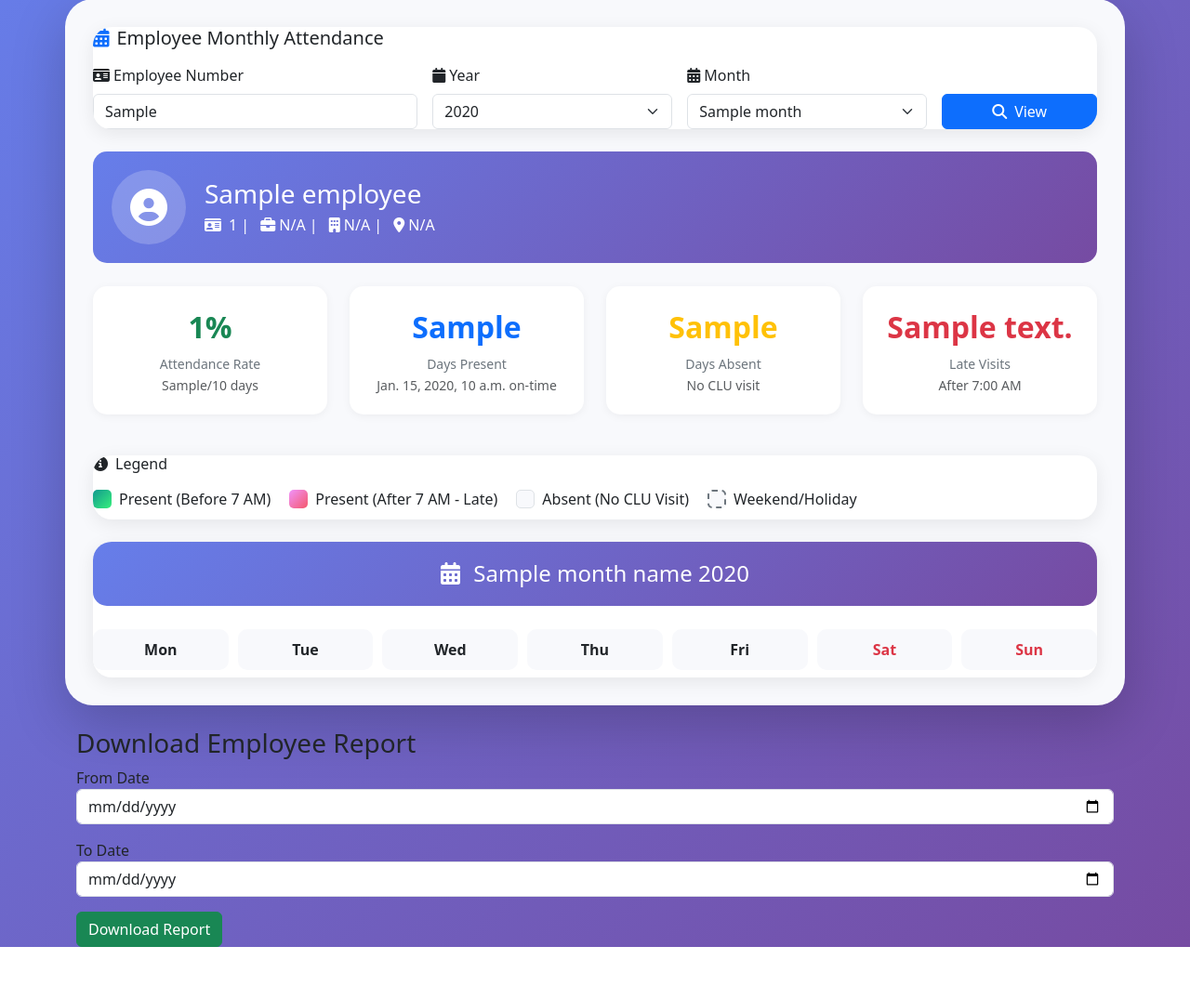
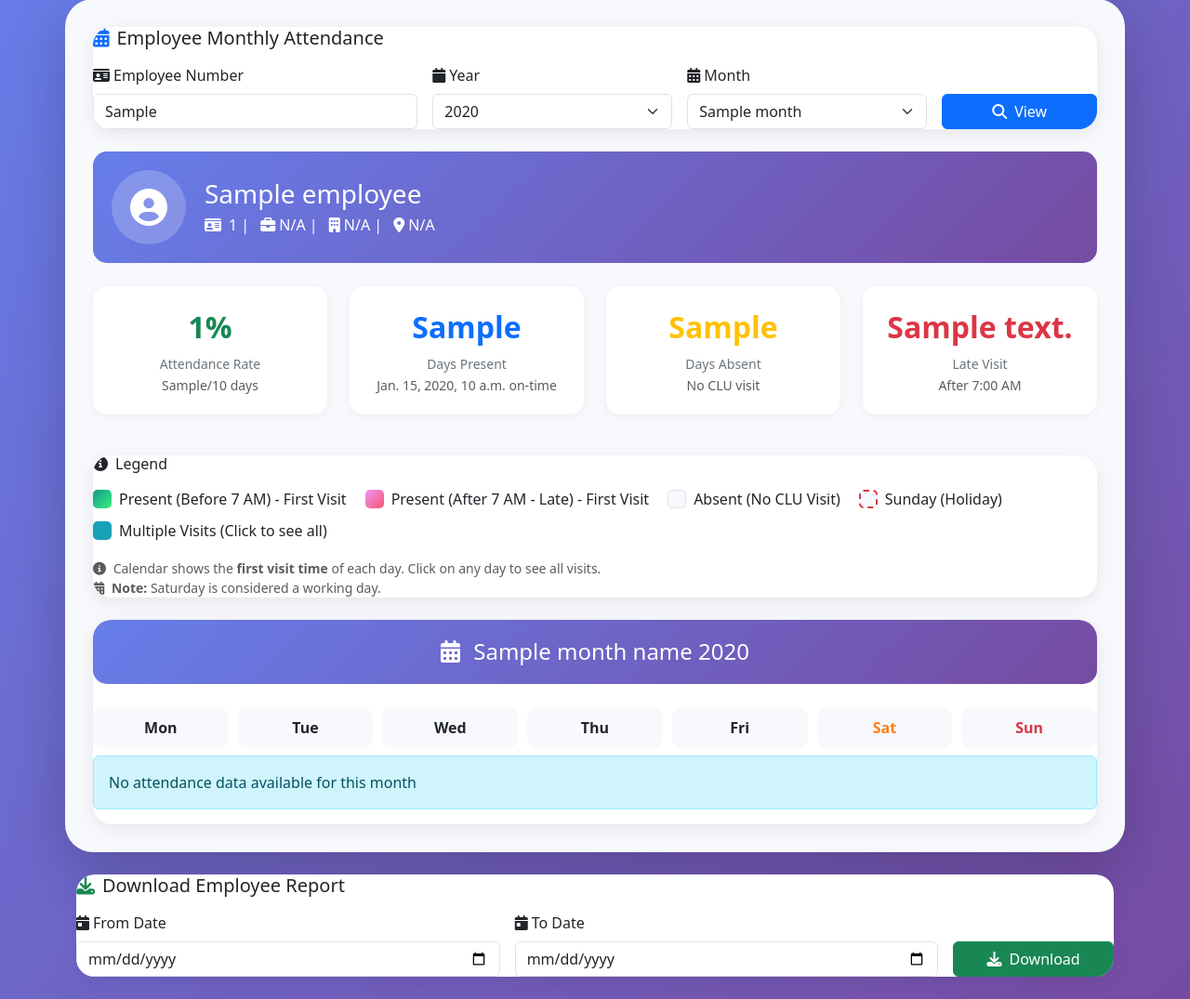
Before and after one commit to Manoj-python/whatsapp_new, a Django app: template financehub/templates/financehub/employee_monthly_attendance.html in a window 1280 px wide. Shown: the part 81-1156 px from the top of the page at 93% size. Before the commit the page ends 1100 px from the top, so only its background shows below. Run offline with Django 5.2, Linux system fonts and the light colour scheme; the template is opened without the code that fills it: most values are stand-ins (such as "Sample title", 1, 10 or a date in 2020); parts of the project's set-up code (start-up, migrations or seed data) failed here and were passed over; some libraries are stand-ins or nearby versions.

Commit message:
Update attendance and messaging features

```diff
--- a/financehub/templates/financehub/employee_monthly_attendance.html
+++ b/financehub/templates/financehub/employee_monthly_attendance.html
@@ -201,6 +229,14 @@
             padding: 10px;
             background: #f8f9fc;
             border-radius: 10px;
+        }
+
+        .weekday-header.saturday {
+            color: #fd7e14;
+        }
+
+        .weekday-header.sunday {
+            color: #dc3545;
         }
 
         @media (max-width: 768px) {
@@ -395,7 +430,7 @@
             <div class="col-md-3 col-6">
                 <div class="stats-card text-center">
                     <div class="stat-number text-danger">{{ late_visits }}</div>
-                    <p class="stat-label">Late Visits</p>
+                    <p class="stat-label">Late Visit</p>
                     <small class="text-muted">After 7:00 AM</small>
                 </div>
             </div>
@@ -410,20 +445,30 @@
                 <div class="d-flex flex-wrap">
                     <div class="legend-item">
                         <div class="legend-color" style="background: linear-gradient(135deg, #11998e 0%, #38ef7d 100%);"></div>
-                        <span>Present (Before 7 AM)</span>
+                        <span>Present (Before 7 AM) - First Visit</span>
                     </div>
                     <div class="legend-item">
                         <div class="legend-color" style="background: linear-gradient(135deg, #f093fb 0%, #f5576c 100%);"></div>
-                        <span>Present (After 7 AM - Late)</span>
+                        <span>Present (After 7 AM - Late) - First Visit</span>
                     </div>
                     <div class="legend-item">
                         <div class="legend-color" style="background: #f8f9fc; border: 1px solid #dee2e6;"></div>
                         <span>Absent (No CLU Visit)</span>
                     </div>
                     <div class="legend-item">
-                        <div class="legend-color" style="background: #f8f9fc; border: 2px dashed #6c757d;"></div>
-                        <span>Weekend/Holiday</span>
+                        <div class="legend-color" style="background: #f8f9fc; border: 2px dashed #dc3545;"></div>
+                        <span>Sunday (Holiday)</span>
                     </div>
+                    <div class="legend-item">
+                        <div class="legend-color" style="background: #17a2b8;"></div>
+                        <span>Multiple Visits (Click to see all)</span>
+                    </div>
+                </div>
+                <div class="mt-2 text-muted small">
+                    <i class="fas fa-info-circle me-1"></i>
+                    Calendar shows the <strong>first visit time</strong> of each day. Click on any day to see all visits.
+                    <br><i class="fas fa-calendar-alt me-1"></i>
+                    <strong>Note:</strong> Saturday is considered a working day.
                 </div>
             </div>
         </div>
@@ -444,8 +489,8 @@
                     <div class="weekday-header">Wed</div>
                     <div class="weekday-header">Thu</div>
                     <div class="weekday-header">Fri</div>
-                    <div class="weekday-header text-danger">Sat</div>
-                    <div class="weekday-header text-danger">Sun</div>
+                    <div class="weekday-header saturday">Sat</div>
+                    <div class="weekday-header sunday">Sun</div>
                 </div>
 
                 <!-- Calendar Days Container -->
@@ -460,16 +505,46 @@
     {% endif %}
 </div>
 
+<!-- Download Report Section -->
+<div class="container mt-4 mb-4">
+    <div class="attendance-card">
+        <div class="card-body">
+            <h5 class="card-title mb-3">
+                <i class="fas fa-download text-success me-2"></i>Download Employee Report
+            </h5>
+            <form method="get" action="{% url 'employee_report' %}" class="row g-3">
+                <div class="col-md-5">
+                    <label class="form-label">
+                        <i class="fas fa-calendar-day me-1"></i>From Date
+                    </label>
+                    <input type="date" name="from_date" class="form-control" required>
+                </div>
+                <div class="col-md-5">
+                    <label class="form-label">
+                        <i class="fas fa-calendar-day me-1"></i>To Date
+                    </label>
+                    <input type="date" name="to_date" class="form-control" required>
+                </div>
+                <div class="col-md-2 d-flex align-items-end">
+                    <button type="submit" class="btn btn-success w-100">
+                        <i class="fas fa-download me-2"></i>Download
+                    </button>
+                </div>
+            </form>
+        </div>
+    </div>
+</div>
+
 <!-- Modal for Day Details -->
 <div class="modal fade" id="dayModal" tabindex="-1">
-    <div class="modal-dialog modal-dialog-centered">
+    <div class="modal-dialog modal-lg modal-dialog-centered">
         <div class="modal-content">
-            <div class="modal-header">
+            <div class="modal-header bg-primary text-white">
                 <h5 class="modal-title">
                     <i class="fas fa-calendar-day me-2"></i>
                     <span id="modalDate"></span>
                 </h5>
-                <button type="button" class="btn-close" data-bs-dismiss="modal"></button>
+                <button type="button" class="btn-close btn-close-white" data-bs-dismiss="modal"></button>
             </div>
             <div class="modal-body">
                 <div id="modalContent" class="modal-details">
@@ -482,69 +557,22 @@
         </div>
     </div>
 </div>
-<div class="container mt-4">
 
-    <h3>Download Employee Report</h3>
-
-    <form method="get" action="{% url 'employee_report' %}">
-
-        <div class="mb-3">
-            <label>From Date</label>
-            <input
-                type="date"
-                name="from_date"
-                class="form-control"
-                required
-            >
-        </div>
-
-        <div class="mb-3">
-            <label>To Date</label>
-            <input
-                type="date"
-                name="to_date"
-                class="form-control"
-                required
-            >
-        </div>
-
-        <button
-            type="submit"
-            class="btn btn-success"
-        >
-            Download Report
-        </button>
-
-    </form>
-
-</div>
 <script src="https://cdn.jsdelivr.net/npm/bootstrap@5.3.3/dist/js/bootstrap.bundle.min.js"></script>
 <script>
-    // Convert Django attendance data to JavaScript array
-    const attendanceData = [
-        {% for day in attendance_data %}
-        {
-            date: "{{ day.date|date:'Y-m-d' }}",
-            display_date: "{{ day.date|date:'Y-m-d' }}",
-            day_name: "{{ day.day_name }}",
-            day_number: {{ day.day_number }},
-            is_weekend: {{ day.is_weekend|lower }},
-            has_visit: {{ day.has_visit|lower }},
-            visit_time: "{{ day.visit_time|default:'' }}",
-            is_late: {{ day.is_late|lower }},
-            remarks: "{{ day.remarks|escapejs }}",
-            customer_name: "{{ day.customer_name|escapejs }}",
-            loan_number: "{{ day.loan_number|default:'N/A' }}",
-            status: "{{ day.status|default:'N/A' }}",
-            type_of_visit: "{{ day.type_of_visit|default:'N/A' }}",
-            status_class: "{% if day.has_visit and not day.is_late %}present{% elif day.has_visit and day.is_late %}present-late{% elif day.is_weekend %}weekend{% else %}absent{% endif %}"
-        }{% if not forloop.last %},{% endif %}
-        {% endfor %}
-    ];
+    // Convert Django attendance data to JavaScript array using safe JSON
+    const attendanceData = {{ attendance_data_json|safe }};
+
+    console.log('Attendance Data Loaded:', attendanceData);
+    console.log('Number of days:', attendanceData.length);
 
     function renderCalendar() {
         if (!attendanceData || attendanceData.length === 0) {
             console.log('No attendance data');
+            const calendarContainer = document.getElementById('calendarContainer');
+            if (calendarContainer) {
+                calendarContainer.innerHTML = '<div class="alert alert-info">No attendance data available for this month</div>';
+            }
             return;
         }
 
@@ -581,9 +609,17 @@
                 cellClass += ' absent';
             }
 
+            // Add badge for multiple visits
+            const multipleVisitsBadge = day.visit_count > 1 ?
+                `<span class="badge bg-info visit-badge"><i class="fas fa-clock me-1"></i>${day.visit_count} visits</span>` : '';
+
+            // Store visits data as JSON string for onclick
+            const visitsJson = JSON.stringify(day.all_visits).replace(/'/g, "&apos;");
+
             currentWeek += `
                 <div class="${cellClass}"
-                     onclick="showDayDetails('${day.date}', '${day.day_name}', ${day.has_visit}, '${day.visit_time || ''}', ${day.is_late}, '${day.remarks.replace(/'/g, "\\'")}', '${day.customer_name.replace(/'/g, "\\'")}', '${day.loan_number}', '${day.status}', '${day.type_of_visit}')">
+                     onclick='showDayDetails("${day.date}", "${day.day_name}", ${day.has_visit}, "${day.visit_time || ''}", ${day.is_late}, ${JSON.stringify(day.remarks || '').replace(/'/g, "\\'")}, ${JSON.stringify(day.customer_name || '')}, ${JSON.stringify(day.loan_number || 'N/A')}, ${JSON.stringify(day.status || 'N/A')}, ${JSON.stringify(day.type_of_visit || 'N/A')}, ${visitsJson}, ${day.visit_count})'>
+                    ${multipleVisitsBadge}
                     <div class="day-number">${day.day_number}</div>
                     <div class="day-name">${day.day_name.substring(0, 3)}</div>
                     ${day.has_visit ? `<div class="visit-time"><i class="fas fa-clock me-1"></i>${day.visit_time}</div>` : ''}
@@ -608,20 +644,27 @@
         calendarContainer.innerHTML = weeks.join('');
     }
 
-    function showDayDetails(date, dayName, hasVisit, visitTime, isLate, remarks, customer, loan, status, visitType) {
+    function showDayDetails(date, dayName, hasVisit, visitTime, isLate, remarks, customer, loan, status, visitType, allVisits, visitCount) {
+        console.log('Showing details for:', date);
+        console.log('All visits:', allVisits);
+        console.log('Visit count:', visitCount);
+
         document.getElementById('modalDate').innerHTML = `${dayName}, ${date}`;
 
         let modalContent = '';
 
-        if (hasVisit) {
+        if (hasVisit && allVisits && allVisits.length > 0) {
+            if (visitCount === 1) {
+                // Single visit display
                 modalContent = `
+                    <div class="timeline-card early p-3 mb-3" style="background: #f8f9fc;">
                         <div class="detail-item">
                             <div class="detail-label">
                                 <i class="fas fa-clock me-1"></i>Visit Time
                             </div>
                             <div class="detail-value">
-                        ${visitTime}
-                        ${isLate ? '<span class="badge bg-danger ms-2">Late (After 7 AM)</span>' : '<span class="badge bg-success ms-2">On Time</span>'}
+                                <strong>${visitTime}</strong>
+                                ${isLate ? '<span class="badge bg-danger ms-2"><i class="fas fa-exclamation-triangle me-1"></i>Late (After 7 AM)</span>' : '<span class="badge bg-success ms-2"><i class="fas fa-check-circle me-1"></i>On Time</span>'}
                             </div>
                         </div>
                         <div class="detail-item">
@@ -654,12 +697,60 @@
                             </div>
                             <div class="detail-value">${remarks || 'No remarks'}</div>
                         </div>
+                    </div>
                 `;
             } else {
+                // Multiple visits display
                 modalContent = `
-                <div class="text-center py-4">
-                    <i class="fas fa-calendar-times fa-3x text-muted mb-3"></i>
-                    <h6>No CLU Visit Recorded</h6>
+                    <div class="alert alert-info mb-3">
+                        <i class="fas fa-info-circle me-2"></i>
+                        <strong>${visitCount} visits</strong> were made on this day
+                    </div>
+                    <div class="timeline">
+                `;
+
+                // Display all visits in chronological order
+                allVisits.forEach((visit, idx) => {
+                    const visitLate = visit.time && visit.time > '07:00:00';
+                    const cardClass = visitLate ? 'late' : 'early';
+                    const bgClass = visitLate ? 'danger' : 'success';
+
+                    modalContent += `
+                        <div class="timeline-card ${cardClass} card mb-3">
+                            <div class="card-header bg-${bgClass} text-white">
+                                <strong><i class="fas fa-clock me-2"></i>Visit ${idx + 1}: ${visit.time_display || visit.time}</strong>
+                                ${visitLate ? '<span class="badge bg-warning text-dark ms-2"><i class="fas fa-exclamation-triangle me-1"></i></span>' : '<span class="badge bg-light text-success ms-2"><i class="fas fa-check-circle me-1"></i>On Time</span>'}
+                            </div>
+                            <div class="card-body">
+                                <div class="row">
+                                    <div class="col-md-6">
+                                        <p><strong><i class="fas fa-user me-2"></i>Customer:</strong> ${visit.customer_name || 'N/A'}</p>
+                                        <p><strong><i class="fas fa-file-invoice me-2"></i>Loan:</strong> ${visit.loan_number || 'N/A'}</p>
+                                        <p><strong><i class="fas fa-tag me-2"></i>Status:</strong> ${visit.status || 'N/A'}</p>
+                                    </div>
+                                    <div class="col-md-6">
+                                        <p><strong><i class="fas fa-clipboard-list me-2"></i>Visit Type:</strong> ${visit.type_of_visit || 'N/A'}</p>
+                                        <p><strong><i class="fas fa-map-marker-alt me-2"></i>Address:</strong> ${visit.visit_address ? (visit.visit_address.substring(0, 100) + (visit.visit_address.length > 100 ? '...' : '')) : 'N/A'}</p>
+                                    </div>
+                                </div>
+                                <div class="row">
+                                    <div class="col-12">
+                                        <p><strong><i class="fas fa-bullhorn me-2"></i>Reason:</strong> ${visit.reason_for_visit || 'N/A'}</p>
+                                        <p><strong><i class="fas fa-comment me-2"></i>Remarks:</strong> ${visit.remarks || 'No remarks'}</p>
+                                    </div>
+                                </div>
+                            </div>
+                        </div>
+                    `;
+                });
+
+                modalContent += `</div>`;
+            }
+        } else {
+            modalContent = `
+                <div class="text-center py-5">
+                    <i class="fas fa-calendar-times fa-4x text-muted mb-3"></i>
+                    <h5>No CLU Visit Recorded</h5>
                     <p class="text-muted">No visit data available for this day</p>
                 </div>
             `;
--- a/messaging2/templates/messaging2/chat.html
+++ b/messaging2/chat.html
@@ -1,4 +1,3 @@
-
 <!doctype html>
 <html lang="en">
 <head>
```
Also changed, not shown: other parts of financehub/templates/financehub/employee_monthly_attendance.html (+30 -3 lines), financehub/views.py (+60 -27 lines), messaging2/utils.py (+32 -0 lines), messaging2/tasks.py (line endings or trailing spaces). Lines whose indentation alone changed are shown as unchanged.
